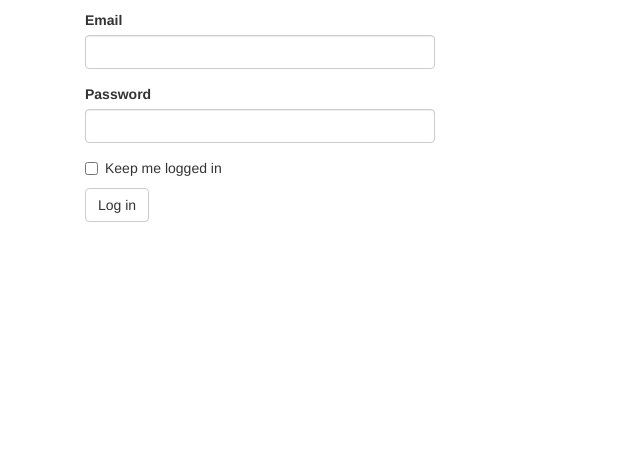
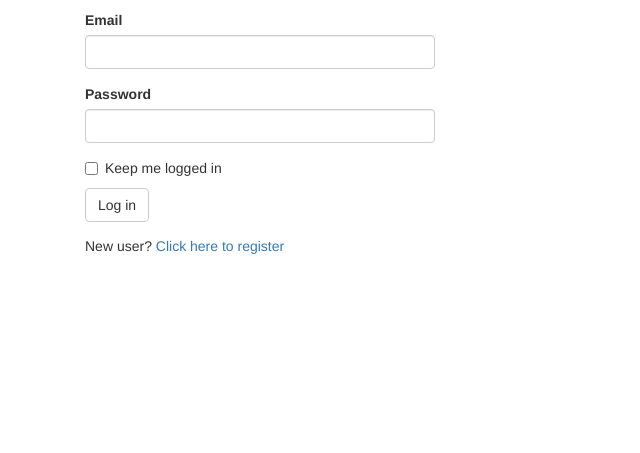
Before and after one commit to codexpage/flask-learning, a Flask app: page /auth/login in a window 1280 px wide. Shown: the part 242-695 px from the top of the page, without its empty margins (0-640 px from the left). Run offline with Flask 2, Linux system fonts and the light colour scheme; some libraries are stand-ins or nearby versions.

Commit message:
add user register page

```diff
--- a/app/auth/forms.py
+++ b/app/auth/forms.py
@@ -1,9 +1,31 @@
+#-*-encoding:utf-8-*-
 from flask_wtf import FlaskForm
 from wtforms import StringField, PasswordField, BooleanField, SubmitField
-from wtforms.validators import Required, Length, Email
+from wtforms.validators import Required, Length, Email, Regexp, EqualTo
+from wtforms import ValidationError
+from ..models import User
+
 
 class LoginForm(FlaskForm):
 	email = StringField('Email', validators=[Required(),Length(1,64),Email()])
 	password = PasswordField('Password', validators=[Required()])
 	remember_me = BooleanField('Keep me logged in')
 	submit = SubmitField('Log in')
+
+class RegistrationForm(FlaskForm):
+	email = StringField('Email', validators=[Required(),Length(1,64),Email()])
+	username = StringField('Username', validators=[Required(),Length(1,64), Regexp('^[A-Za-z][A-Za-z0-9_.]*$',0,
+		'Username must have only letters, numbers, dots or underscores')])
+
+	password = PasswordField('Password', validators=[Required(), EqualTo('password2', message='Password must match.')])
+	password2 = PasswordField('Confirm Password', validators=[Required()])
+	submit = SubmitField('Register')
+
+	#这里以validate_表单字段名 是自定义验证函数，会和常规的validators一起调用
+	def validate_email(self, field):
+		if User.query.filter_by(email=field.data).first():
+			raise ValidationError('Email already registered.')
+
+	def validate_username(self, field):
+		if User.query.filter_by(username=field.data).first():
+			raise ValidationError('Username already in use.')
--- a/app/auth/views.py
+++ b/app/auth/views.py
@@ -1,10 +1,13 @@
+#-*-encoding:utf-8-*-
 from flask import render_template, redirect, request, url_for, flash
 from flask_login import login_user, logout_user, login_required
 
 from . import auth
 
 from ..models import User
-from .forms import LoginForm
+from .forms import LoginForm, RegistrationForm
+
+from .. import db
 
 @auth.route('/login',methods=['GET','POST'])
 def login():
@@ -24,3 +27,15 @@ def logout():
 	logout_user()
 	flash('You have been logged out')
 	return redirect(url_for('main.index'))
+
+@auth.route('/register',methods=['GET','POST'])
+def register():
+	form = RegistrationForm()
+	if form.validate_on_submit():
+		user = User(email=form.email.data,
+			username=form.username.data,
+			password=form.password.data)
+		db.session.add(user)
+		flash('You can now login.')
+		return redirect(url_for('auth.login'))
+	return render_template('auth/register.html',form=form)
--- a/app/templates/auth/login.html
+++ b/app/templates/auth/login.html
@@ -9,5 +9,11 @@
 
 <div class="col-md-4">
 	{{ wtf.quick_form(form) }}
+	<p>
+		New user?
+		<a href="{{url_for('auth.register')}}">
+			Click here to register
+		</a>
+	</p>
 </div>
 {% endblock %}
--- a/app/templates/index.html
+++ b/app/templates/index.html
@@ -11,6 +11,8 @@
 	{%else%}
 	<p>Happy to meet you again!</p>
 	{% endif %}
+
+
 	<h1>Hello,
 		{% if current_user.is_authenticated %}
 			{{ current_user.username }}
```
Also changed, not shown: app/templates/auth/register.html (added, +15 -0 lines), data-dev.sqlite, 2 other files.
